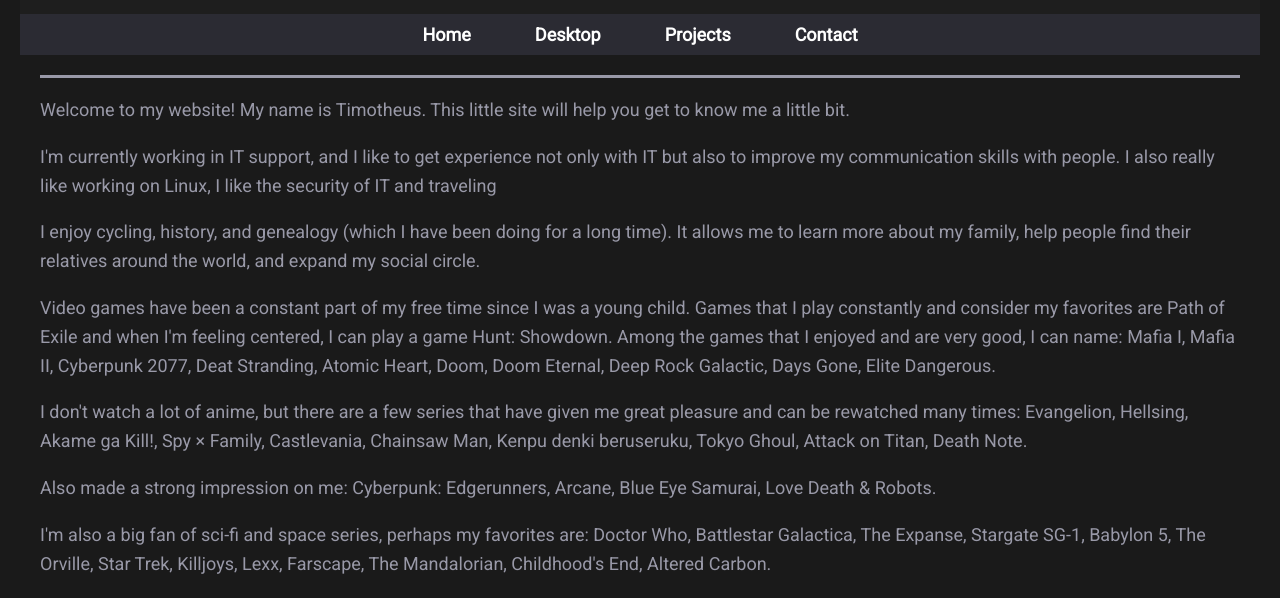
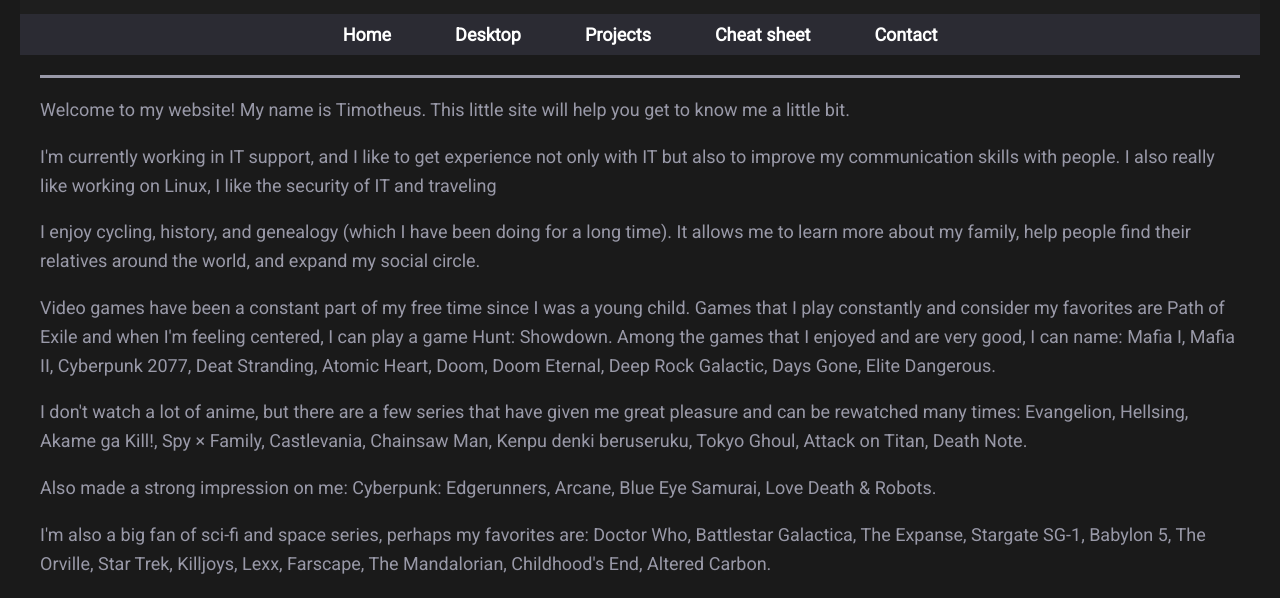
Before and after one commit to escfrpls/homepage, a plain HTML site: page index.html in a window 1280 px wide. Shown: the part 207-805 px from the top of the page. Drawn offline with Linux system fonts and the light colour scheme.

Commit message:
Update index.html

```diff
--- a/index.html
+++ b/index.html
@@ -21,6 +21,7 @@
         <a href="#" onclick="loadPage('index.html'); return false;">Home</a>
         <a href="#" onclick="loadPage('desktop.html'); return false;">Desktop</a>
         <a href="#" onclick="loadPage('projects.html'); return false;">Projects</a>
+          <a href="#" onclick="loadPage('cheatsheet.html'); return false;">Cheat sheet</a>
         <a href="#" onclick="loadPage('contact.html'); return false;">Contact</a>
     </nav>
 
```
